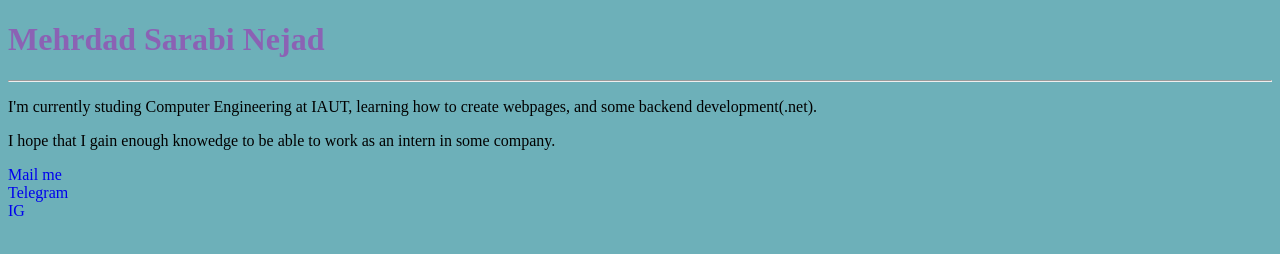
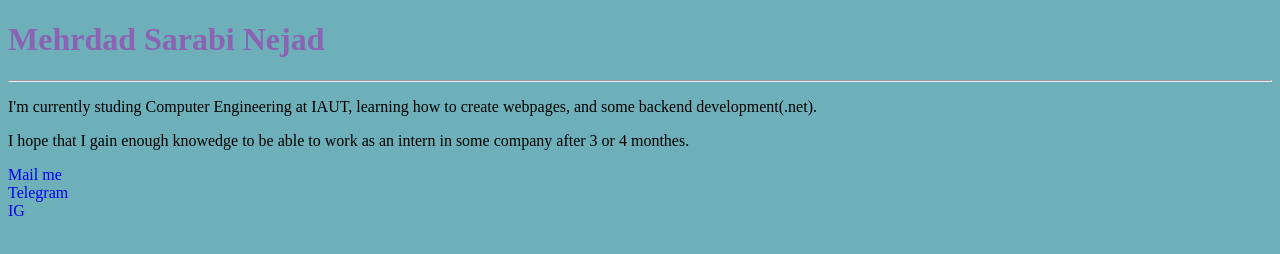
Before and after one commit to mehdadsn/mehrdadsn, a plain HTML site: page index.html in a window 1280 px wide. Drawn offline with Linux system fonts and the light colour scheme.

Commit message:
Update index.html

```diff
--- a/index.html
+++ b/index.html
@@ -17,7 +17,7 @@
     </p>
     <p>
       I hope that I gain enough knowedge to be able to work as an intern in some
-      company.
+      company after 3 or 4 monthes.
     </p>
     <a href="mailto:mehrdadsn@outlook.com" style="text-decoration: none"
       >Mail me</a
```
